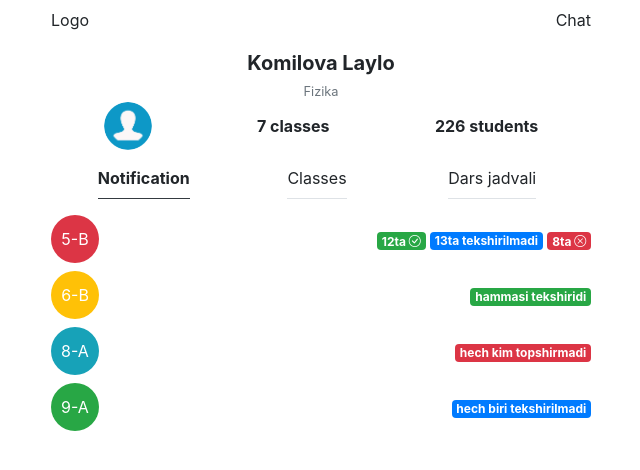
After one commit to Asliddin7501/gag, a Django app: page /profile/ in a window 1280 px wide. The commit adds this page. Shown: the top 470 px of the page, without its empty margins (319-959 px from the left). Run offline with Django 3.2, Linux system fonts and the light colour scheme; some libraries are stand-ins or nearby versions.

Commit message:
teacher pages verstka tugadi

```diff
--- /dev/null
+++ b/assets/css/chat-baholash.css
@@ -0,0 +1,4 @@
+.a-image-size {
+    width: 48px;
+    height: 48px;
+}
--- /dev/null
+++ b/assets/css/profile.css
@@ -0,0 +1,4 @@
+.a-image-size {
+    width: 48px;
+    height: 48px;
+}
--- /dev/null
+++ b/assets/js/profile.js
@@ -0,0 +1,16 @@
+$('.a-menu').on('click', function (e) {
+    $('.a-menu').removeClass('border-dark');
+    $('.a-menu').children().removeClass('font-weight-bold');
+    $(this).addClass('border-dark');
+    $(this).children().addClass('font-weight-bold');
+    if ($(this).children().html() == "Notification") {
+        $('.a-classes, .a-dars-jadvali').hide();
+        $('.a-bildirishnomalar').show();
+    } else if ($(this).children().html() == "Classes") {
+        $('.a-bildirishnomalar, .a-dars-jadvali').hide();
+        $('.a-classes').show();
+    } else if ($(this).children().html() == "Dars jadvali") {
+        $('.a-classes, .a-bildirishnomalar').hide();
+        $('.a-dars-jadvali').show();
+    }
+})
--- /dev/null
+++ b/main/urls.py
@@ -0,0 +1,9 @@
+from django.urls import path
+from .views import MainIndex, TeacherProfile, ChatBaholash
+
+app_name = 'main'
+urlpatterns = [
+    path('', MainIndex.as_view(), name='index'),
+    path('profile/', TeacherProfile.as_view(), name='teacher-profile'),
+    path('chat-baholash/', ChatBaholash.as_view(), name='chat-baholash')
+]
--- a/main/views.py
+++ b/main/views.py
@@ -1,3 +1,12 @@
 from django.shortcuts import render
+from django.views.generic import TemplateView
 
-# Create your views here.
+
+class MainIndex(TemplateView):
+    template_name = 'main/index.html'
+
+class TeacherProfile(TemplateView):
+    template_name = 'main/profile.html'
+
+class ChatBaholash(TemplateView):
+    template_name = 'main/chat-baholash.html'
--- a/new_lms/urls.py
+++ b/new_lms/urls.py
@@ -14,8 +14,9 @@ Including another URLconf
     2. Add a URL to urlpatterns:  path('blog/', include('blog.urls'))
 """
 from django.contrib import admin
-from django.urls import path
+from django.urls import path, include
 
 urlpatterns = [
     path('admin/', admin.site.urls),
+    path('', include('main.urls'))
 ]
--- /dev/null
+++ b/templates/layouts/base.html
@@ -0,0 +1,37 @@
+{% load static %}
+<!doctype html>
+<html lang="uz">
+<head>
+    <meta charset="UTF-8">
+    <meta name="viewport"
+          content="width=device-width, user-scalable=no, initial-scale=1.0, maximum-scale=1.0, minimum-scale=1.0">
+    <meta http-equiv="X-UA-Compatible" content="ie=edge">
+    <title>New LMS</title>
+    <link rel="stylesheet" href="{% static 'vendor/bootstrap/css/bootstrap.css' %}">
+    <link rel="stylesheet" href={% static 'vendor/bootstrap-icons/bootstrap-icons.css' %}>
+    <link rel="stylesheet" href={% static 'vendor/fontawesome/css/all.css' %}>
+    {% block css %}{% endblock %}
+</head>
+<body>
+<div class="container">
+    <div class="row">
+        <div class="col-lg-6 offset-lg-3">
+            {#    Header#}
+            <div class="row">
+                <div class="col-12 d-flex mt-2">
+                    <div class="a-logo">Logo</div>
+                    <div class="a-chat-logo ml-auto">Chat</div>
+                </div>
+            </div>
+            {#    /////////////////////#}
+            {% block content %}{% endblock %}
+        </div>
+    </div>
+</div>
+
+<script src={% static 'vendor/jquery-3.6.0.js' %}></script>
+<script src={% static 'vendor/bootstrap/js/bootstrap.bundle.js' %}></script>
+<script src={% static 'vendor/fontawesome/js/all.js' %}></script>
+{% block js %}{% endblock %}
+</body>
+</html>
--- /dev/null
+++ b/templates/main/profile.html
@@ -0,0 +1,241 @@
+{% extends 'layouts/base.html' %}
+{% load static %}
+
+{% block css %}
+    <link rel="stylesheet" href={% static 'css/profile.css' %}>
+{% endblock %}
+
+{% block content %}
+    {#    Teacher info#}
+    <div class="a-teacher-info row mt-3">
+        <div class="col-12 text-center">
+            <span class="font-weight-bold d-block" style="font-size: 20px">Komilova Laylo</span>
+            <small class="text-secondary">Fizika</small>
+        </div>
+        <div class="col-12 d-flex justify-content-around align-items-center">
+            <img src="{% static 'img/no_avatar.png' %}" class="a-image-size rounded-circle" alt="">
+            <span class="font-weight-bolder">7 classes</span>
+            <span class="font-weight-bolder">226 students</span>
+        </div>
+    </div>
+    {#    /////////////////////#}
+    {#    Menyular#}
+    <div class="a-menus row mt-3">
+        <div class="col-12 d-flex justify-content-around text-center">
+            <div class="a-menu border-bottom border-dark d-inline mr-1 pb-2">
+                <span class="font-weight-bold">Notification</span>
+            </div>
+            <div class="a-menu border-bottom d-inline mr-2 pb-2">
+                <span>Classes</span>
+            </div>
+            <div class="a-menu border-bottom d-inline mr-2 pb-2">
+                <span>Dars jadvali</span>
+            </div>
+        </div>
+    </div>
+    {#    /////////////////////#}
+    {#    Notification#}
+    <div class="a-bildirishnomalar row mt-3">
+        <a href="#" class="a-bildirishnoma col-12 mb-2 text-decoration-none" style="color: black">
+            <div class="media d-flex align-items-center">
+                <div class="a-class a-image-size d-inline-flex bg-danger rounded-circle text-decoration-none mr-3">
+                    <span class="my-auto text-white mx-auto">5-B</span>
+                </div>
+                <div class="media-body d-flex">
+                    <div class="ml-auto">
+                        <span class="badge badge-success">12ta <i class="bi-check-circle"></i></span>
+                        <span class="badge badge-primary">13ta tekshirilmadi</span>
+                        <span class="badge badge-danger">8ta <i class="bi-x-circle"></i></span>
+                    </div>
+                </div>
+            </div>
+        </a>
+        <a href="#" class="a-bildirishnoma col-12 mb-2 text-decoration-none" style="color: black">
+            <div class="media d-flex align-items-center">
+                <div class="a-class a-image-size d-inline-flex bg-warning rounded-circle text-decoration-none mr-3">
+                    <span class="my-auto text-white mx-auto">6-B</span>
+                </div>
+                <div class="media-body d-flex">
+                    <div class="ml-auto">
+                        <span class="badge badge-success">hammasi tekshiridi</span>
+                    </div>
+                </div>
+            </div>
+        </a>
+        <a href="#" class="a-bildirishnoma col-12 mb-2 text-decoration-none" style="color: black">
+            <div class="media d-flex align-items-center">
+                <div class="a-class a-image-size d-inline-flex bg-info rounded-circle text-decoration-none mr-3">
+                    <span class="my-auto text-white mx-auto">8-A</span>
+                </div>
+                <div class="media-body d-flex">
+                    <div class="ml-auto">
+                        <span class="badge badge-danger">hech kim topshirmadi</span>
+                    </div>
+                </div>
+            </div>
+        </a>
+        <a href="#" class="a-bildirishnoma col-12 mb-2 text-decoration-none" style="color: black">
+            <div class="media d-flex align-items-center">
+                <div class="a-class a-image-size d-inline-flex bg-success rounded-circle text-decoration-none mr-3">
+                    <span class="my-auto text-white mx-auto">9-A</span>
+                </div>
+                <div class="media-body d-flex">
+                    <div class="ml-auto">
+                        <span class="badge badge-primary">hech biri tekshirilmadi</span>
+                    </div>
+                </div>
+            </div>
+        </a>
+    </div>
+    {#    /////////////////////#}
+    {#    Classes#}
+    <div class="a-classes row mt-3" style="display: none">
+        <a href="#" class="a-classes col-12 mb-2 text-decoration-none" style="color: black">
+            <div class="media d-flex align-items-center">
+                <div class="a-class a-image-size d-inline-flex bg-danger rounded-circle text-decoration-none mr-3">
+                    <span class="my-auto text-white mx-auto">5-B</span>
+                </div>
+                <div class="media-body d-flex">
+                    <div class="ml-auto">
+                        <span>32 students</span>
+                    </div>
+                </div>
+            </div>
+        </a>
+        <a href="#" class="a-classes col-12 mb-2 text-decoration-none" style="color: black">
+            <div class="media d-flex align-items-center">
+                <div class="a-class a-image-size d-inline-flex bg-warning rounded-circle text-decoration-none mr-3">
+                    <span class="my-auto text-white mx-auto">6-B</span>
+                </div>
+                <div class="media-body d-flex">
+                    <div class="ml-auto">
+                        <span>27 students</span>
+                    </div>
+                </div>
+            </div>
+        </a>
+        <a href="#" class="a-classes col-12 mb-2 text-decoration-none" style="color: black">
+            <div class="media d-flex align-items-center">
+                <div class="a-class a-image-size d-inline-flex bg-info rounded-circle text-decoration-none mr-3">
+                    <span class="my-auto text-white mx-auto">8-A</span>
+                </div>
+                <div class="media-body d-flex">
+                    <div class="ml-auto">
+                        <span>37 students</span>
+                    </div>
+                </div>
+            </div>
+        </a>
+        <a href="#" class="a-classes col-12 mb-2 text-decoration-none" style="color: black">
+            <div class="media d-flex align-items-center">
+                <div class="a-class a-image-size d-inline-flex bg-success rounded-circle text-decoration-none mr-3">
+                    <span class="my-auto text-white mx-auto">9-A</span>
+                </div>
+                <div class="media-body d-flex">
+                    <div class="ml-auto">
+                        <span>34 students</span>
+                    </div>
+                </div>
+            </div>
+        </a>
+    </div>
+    {#    /////////////////////#}
+    {#    Dars jadvali#}
+    <div class="a-dars-jadvali row mt-3" style="display: none">
+        <div class="col-12">
+            <div class="accordion" id="accordionExample">
+                <div class="card">
+                    <div class="card-header" id="headingDushanba">
+                        <h2 class="mb-0">
+                            <button class="btn-link btn-block text-left text-decoration-none"
+                                    style="border: none; background-color: rgba(0, 0, 0, 0)" type="button"
+                                    data-toggle="collapse" data-target="#collapseDushanba" aria-expanded="true"
+                                    aria-controls="collapseDushanba">
+                                Dushanba
+                            </button>
+                        </h2>
+                    </div>
+                    <div id="collapseDushanba" class="collapse show" aria-labelledby="headingDushanba"
+                         data-parent="#accordionExample">
+                        <div class="card-body">
+                            <ul class="list-group list-group-horizontal w-100">
+                                <li class="list-group-item w-50">8:00 - 8:45</li>
+                                <li class="list-group-item w-50">7-A</li>
+                            </ul>
+                            <ul class="list-group list-group-horizontal w-100">
+                                <li class="list-group-item w-50">8:50 - 9:35</li>
+                                <li class="list-group-item w-50 text-danger">Dars yo'q</li>
+                            </ul>
+                            <ul class="list-group list-group-horizontal w-100">
+                                <li class="list-group-item w-50 bg-info text-white">9:40 - 10:25</li>
+                                <li class="list-group-item w-50">5-B</li>
+                            </ul>
+                        </div>
+                    </div>
+                </div>
+                <div class="card">
+                    <div class="card-header" id="headingSeshanba">
+                        <h2 class="mb-0">
+                            <button class="btn-link btn-block text-left text-decoration-none collapsed"
+                                    style="border: none; background-color: rgba(0, 0, 0, 0)" type="button"
+                                    data-toggle="collapse" data-target="#collapseSeshanba" aria-expanded="false"
+                                    aria-controls="collapseSeshanba">
+                                Seshanba
+                            </button>
+                        </h2>
+                    </div>
+                    <div id="collapseSeshanba" class="collapse" aria-labelledby="headingSeshanba" data-parent="#accordionExample">
+                        <div class="card-body">
+                            <ul class="list-group list-group-horizontal w-100">
+                                <li class="list-group-item w-50">8:00 - 8:45</li>
+                                <li class="list-group-item w-50">8-A</li>
+                            </ul>
+                            <ul class="list-group list-group-horizontal w-100">
+                                <li class="list-group-item w-50">8:50 - 9:35</li>
+                                <li class="list-group-item w-50">6-A</li>
+                            </ul>
+                            <ul class="list-group list-group-horizontal w-100">
+                                <li class="list-group-item w-50">9:40 - 10:25</li>
+                                <li class="list-group-item w-50">9-B</li>
+                            </ul>
+                        </div>
+                    </div>
+                </div>
+                <div class="card">
+                    <div class="card-header" id="headingChorshanba">
+                        <h2 class="mb-0">
+                            <button class="btn-link btn-block text-left text-decoration-none collapsed"
+                                    style="border: none; background-color: rgba(0, 0, 0, 0)" type="button"
+                                    data-toggle="collapse" data-target="#collapseChorshanba" aria-expanded="false"
+                                    aria-controls="collapseChorshanba">
+                                Chorshanba
+                            </button>
+                        </h2>
+                    </div>
+                    <div id="collapseChorshanba" class="collapse" aria-labelledby="headingChorshanba"
+                         data-parent="#accordionExample">
+                        <div class="card-body">
+                            <ul class="list-group list-group-horizontal w-100">
+                                <li class="list-group-item w-50">8:00 - 8:45</li>
+                                <li class="list-group-item w-50">6-B</li>
+                            </ul>
+                            <ul class="list-group list-group-horizontal w-100">
+                                <li class="list-group-item w-50">8:50 - 9:35</li>
+                                <li class="list-group-item w-50">7-A</li>
+                            </ul>
+                            <ul class="list-group list-group-horizontal w-100">
+                                <li class="list-group-item w-50">9:40 - 10:25</li>
+                                <li class="list-group-item w-50 text-danger">Dars yo'q</li>
+                            </ul>
+                        </div>
+                    </div>
+                </div>
+            </div>
+        </div>
+    </div>
+    {#    /////////////////////#}
+{% endblock %}
+
+{% block js %}
+    <script src={% static 'js/profile.js' %}></script>
+{% endblock %}
```
Also changed, not shown: assets/css/main.css (+5 -21 lines), assets/js/main.js (added, +19 -0 lines), new_lms/settings.py (+14 -2 lines), templates/main/chat-baholash.html (added, +65 -0 lines), templates/main/index.html (added, +276 -0 lines).
